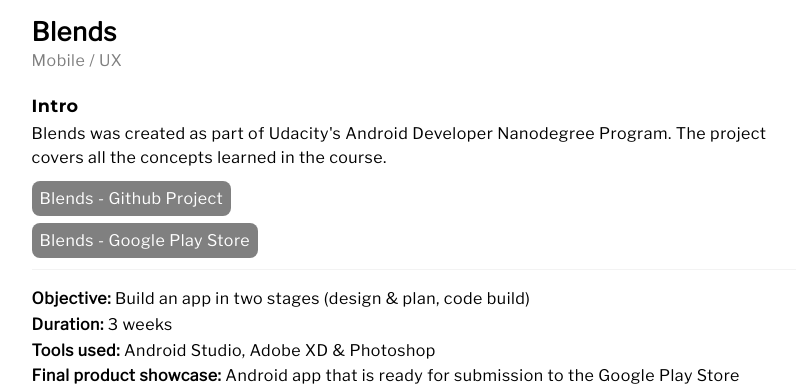
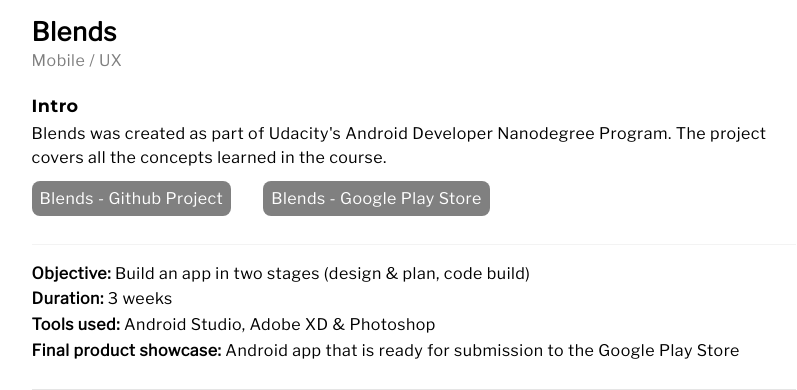
Before and after one commit to sabinaioana25/Portfolio, a PHP site: page /html/201901-udacity-capstone-project.html in a window 1280 px wide. Shown: the part 93-483 px from the top of the page, without its empty margins (226-1023 px from the left). Run offline with PHP 8.4, Linux system fonts and the light colour scheme; some web fonts are replaced.

Commit message:
Made display modifications for external links in Blends project

```diff
--- a/html/201901-udacity-capstone-project.html
+++ b/html/201901-udacity-capstone-project.html
@@ -41,9 +41,11 @@
                 <h3 class="detail-header-h3">intro</h3>
                 <p class="short-detail"> Blends was created as part of Udacity's Android Developer Nanodegree Program. The project
                     covers all the concepts learned in the course.</p>
-                <p  class="link-to-projects"><a href="https://github.com/sabinaioana25/MyCapstoneProject" target="_blank" class="external-link">Blends - Github Project</a></p>
-                <p  class="link-to-projects"><a href="https://play.google.com/store/apps/details?id=com.main.android.blends" target="_blank" class="external-link">Blends - Google Play Store</a></p>
-
+                <div class="div-link-to-project-blends">
+                    <p  class="link-to-projects-blends"><a href="https://github.com/sabinaioana25/MyCapstoneProject" target="_blank" class="external-link">Blends - Github Project</a></p>
+                    <br>
+                    <p  class="link-to-projects-blends"><a href="https://play.google.com/store/apps/details?id=com.main.android.blends" target="_blank" class="external-link">Blends - Google Play Store</a></p>
+                </div>
                 <hr class="detail-hr">
                 <div class="project-technical-details">
                     <p><b>Objective:</b> Build an app in two stages (design & plan, code build)</p>
@@ -51,10 +53,9 @@
                     <p><b>Tools used:</b> Android Studio, Adobe XD & Photoshop</p>
                     <p>‍<b>Final product showcase:</b> Android app that is ready for submission to the Google Play Store</p>
                 </div>
+
                 <br>
-
                 <img src="../images/and-project-blends-app/Untitled-1.jpg" class="thumb-proj-ux">
-
                 <h3 class="detail-header-h3" id="problem">description</h3>
                 <p class="short-detail"> Most coffee places apps cover a very wide area of London and they don’t show less known brand
                     places, offering details on everything that serves coffee, even franchises.
--- a/html/202006-udacity-uxproject.html
+++ b/html/202006-udacity-uxproject.html
@@ -41,7 +41,7 @@
                 <p class="short-detail">The target of this app is to help coffee enthusiasts discover their local cafes by providing information about location,
                     recipes and prices.<br>
                     <i>Coffee Order</i> is the main UX project completed within Udacity’s UX Nanodegree Course.</p>
-                    <div class="div-link-to-project"  >
+                    <div class="div-link-to-project">
                         <p class="link-to-projects"><a href="https://miro.com/app/board/o9J_ktsl0QY=/" target="_blank" class="external-link">Lo-Fi Prototype - Miro</a></p>
                         <br>
                         <p class="link-to-projects"><a href="https://www.figma.com/file/Be6xDnqJu3JW3OxdVxLJ8Q/UX-ND-Projects?node-id=306%3A0" target="_blank" class="external-link">Hi-Fi Prototype - Figma</a></p>
@@ -59,7 +59,6 @@
 
                 <br>
                 <img class="thumb-proj-ux" alt="app-thumb" src="../images/uxnd-project-coffee-order-app/2020-uxproj-order-screen-design-3.jpg" >
-
                 <h3 class="detail-header-h3" id="problem">problem</h3>
                 <p>The target audience for the app consists mainly of young professionals; the app helps users to discover cafes that are close to their
                     home or work, and are less known, but more authentic than the popular brands.</p>
--- a/styles/body.css
+++ b/styles/body.css
@@ -67,7 +67,7 @@
     margin-top: 1rem;
 }
 
- .detail-flexbox {
+.detail-flexbox {
     display: flex;
     flex-direction: column;
     margin: 0;
--- a/styles/responsive.css
+++ b/styles/responsive.css
@@ -98,6 +98,15 @@
         display: inline-block;
         justify-content: space-between;
         align-items: center;
+    }
+
+    .div-link-to-project-blends {
+        display: flex;
+        justify-content: flex-start;
+    }
+
+    .link-to-projects-blends {
+        margin-right: 2rem;
     }
 
     /* detail page content */
@@ -279,6 +288,15 @@
         align-items: center;
     }
 
+    .div-link-to-project-blends {
+        display: flex;
+        justify-content: flex-start;
+    }
+
+    .link-to-projects-blends {
+        margin-right: 2rem;
+    }
+
     .detail-image-flex-mockup-9 {
         display: grid;
         grid-template-columns: 1fr 1fr 1fr;
@@ -425,7 +443,17 @@
     .div-link-to-project {
         display: flex;
         flex-direction: row;
+        flex: auto;
         justify-content: space-between;
+    }
+
+    .div-link-to-project-blends {
+        display: flex;
+        justify-content: flex-start;
+    }
+
+    .link-to-projects-blends {
+        margin-right: 2rem;
     }
 
     .detail-wrapper > p {
```
